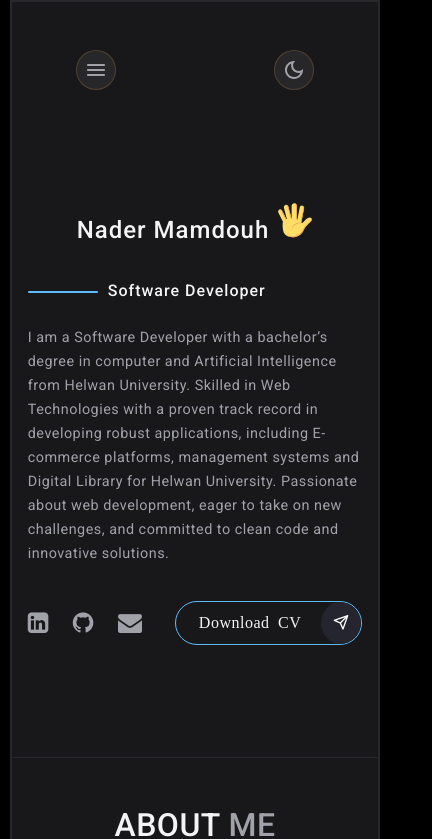
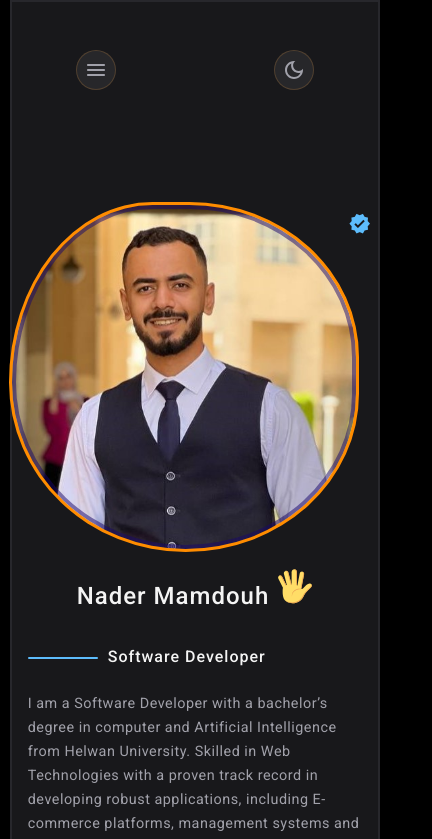
Before and after one commit to nadermamdouh068/portfolio, a React (Vite) app: page / in a window 390 px wide. Shown: the top 839 px of the page, 432 px wide, since content can reach past the window. Built offline with nearby package versions, Linux system fonts and the light colour scheme.

Commit message:
first commit

```diff
--- a/src/Components/2-hero/Hero.jsx
+++ b/src/Components/2-hero/Hero.jsx
@@ -6,7 +6,7 @@ import CV from '../../assets/cv.pdf'
 const Hero = () => {
   return (
     <section className='hero d-flex align-items-center'>
-      <div className='left-side-hero animation'>
+      <div className='left-side-hero'>
         <div className='parent-avatar1'>
           {/* <img src='./me0.jpg' alt='avatar01' className='avatar' /> */}
           <div className='avatar'></div>
--- a/src/Components/6-Contact/Contact.css
+++ b/src/Components/6-Contact/Contact.css
@@ -107,12 +107,7 @@
     .contact-container{
         grid-template-columns: 1fr;
     }
-    .contact-info{
-        display: flex;
-        flex-direction: row;
-        align-items: center;
-        gap: 2rem;
-    }
+
     .section-title{
         font-size: 2rem;
     }
```
